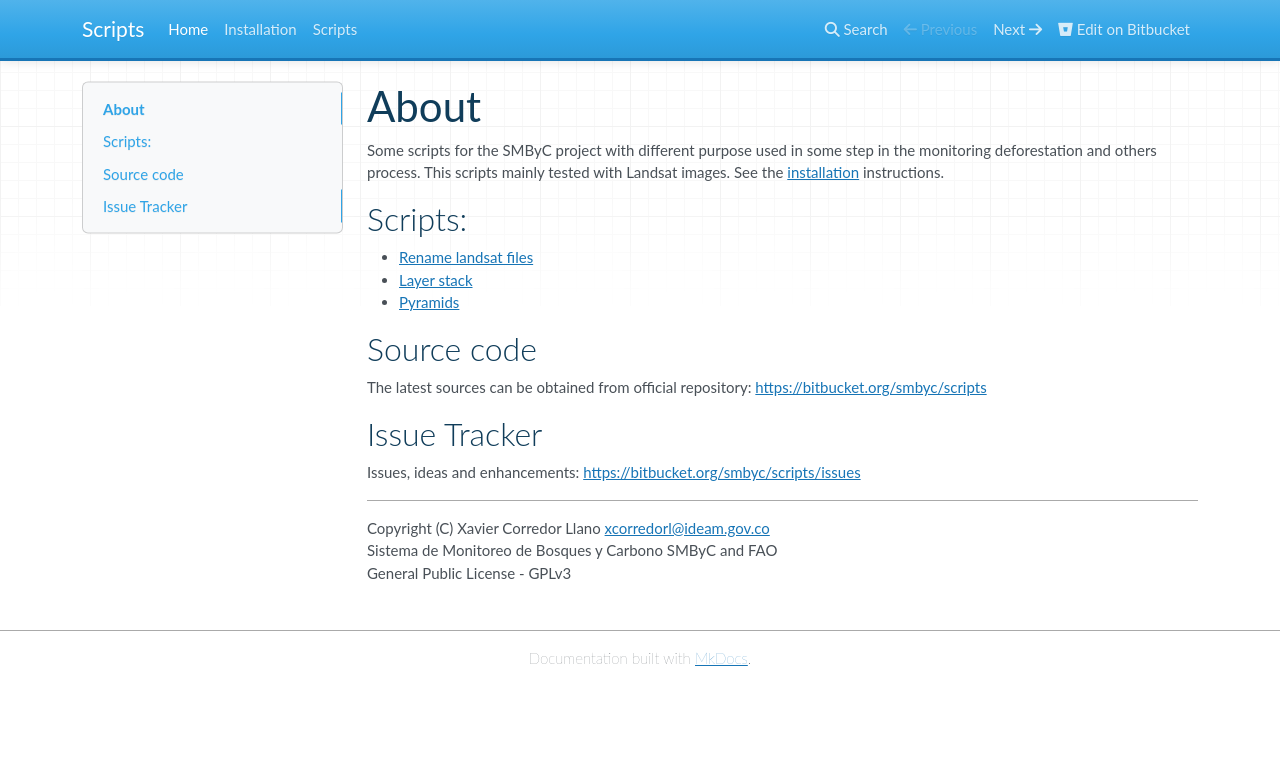
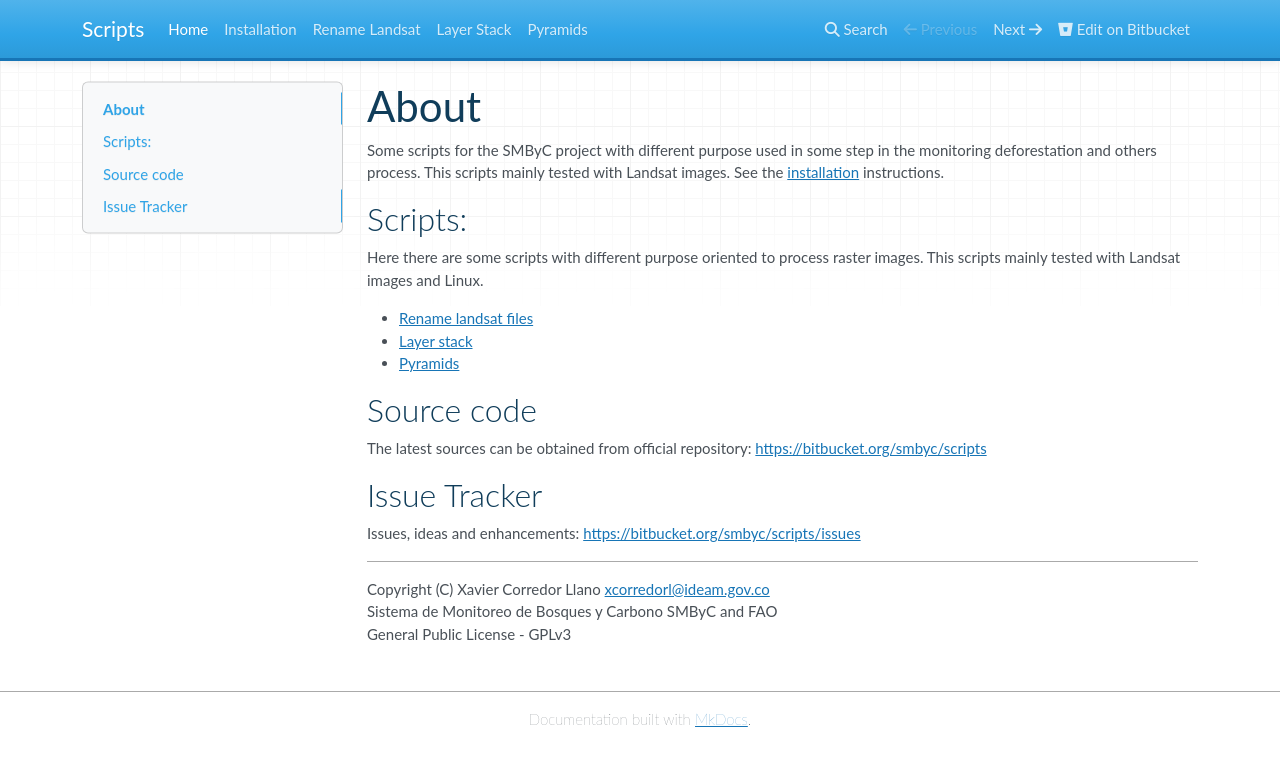
Before and after one commit to SMByC/scripts, an MkDocs documentation site: the page built from docs/index.md, in a window 1280 px wide. Shown: the top 766 px of the page. Built offline with MkDocs 1.6.1, drawn with Linux system fonts in a browser that asks for light colours; nearby versions of some CDN libraries; old or Windows-style settings are respelled for this version of MkDocs.

Commit message:
Adjusts and update the documentation

```diff
--- a/docs/index.md
+++ b/docs/index.md
@@ -4,9 +4,11 @@ Some scripts for the SMByC project with different purpose used in some step in t
 
 ## Scripts:
 
-- [Rename landsat files](scripts/#rename-landsat-files)
-- [Layer stack](scripts/#layer-stack)
-- [Pyramids](scripts/#pyramids)
+Here there are some scripts with different purpose oriented to process raster images. This scripts mainly tested with Landsat images and Linux.
+
+- [Rename landsat files](rename_landsat.md)
+- [Layer stack](layer_stack.md)
+- [Pyramids](pyramids.md)
 
 ## Source code
 
--- a/mkdocs.yml
+++ b/mkdocs.yml
@@ -15,4 +15,6 @@ markdown_extensions:
 pages:
 - Home: index.md
 - Installation: installation.md
-- Scripts: scripts.md
+- Rename Landsat: rename_landsat.md
+- Layer Stack: layer_stack.md
+- Pyramids: pyramids.md
```
Also changed, not shown: docs/installation.md (+0 -2 lines).
